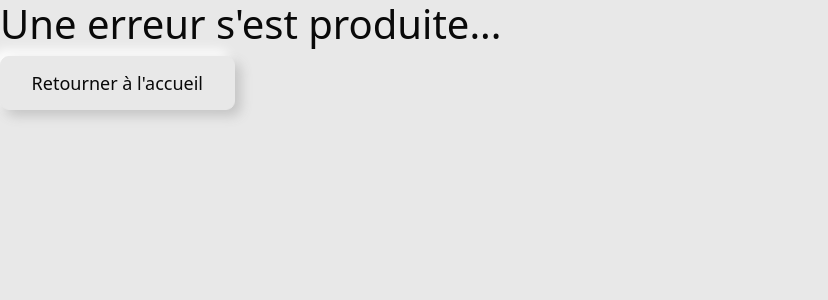
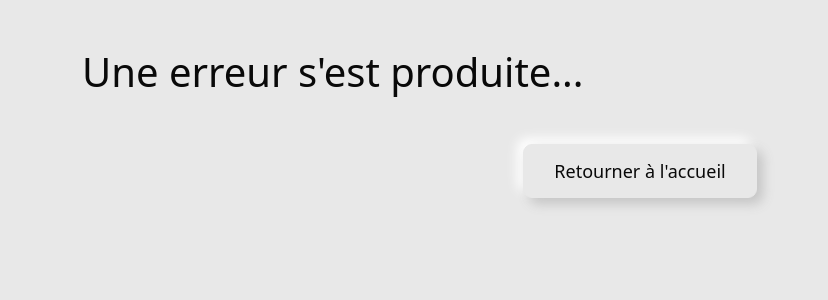
Before and after one commit to PalomaAlma/snow-tricks, a Symfony app: template templates/bundles/TwigBundle/Exception/error.html.twig in a window 1280 px wide. Shown: the top 300 px of the page, without its empty margins (0-828 px from the left). Run offline with Twig, Linux system fonts and the light colour scheme; the template is opened without the code that fills it, so the values that code supplies are empty; some libraries are stand-ins or nearby versions.

Commit message:
Errors template fix

```diff
--- a/templates/bundles/TwigBundle/Exception/error.html.twig
+++ b/templates/bundles/TwigBundle/Exception/error.html.twig
@@ -1,9 +1,11 @@
 {% extends 'base.html.twig' %}
 
 {% block body %}
+    <main class="container my-5">
     <h1>Une erreur s'est produite...</h1>
 
-    <p>
+    <p class="container my-5 text-center">
         <a class="btn" href="{{ path('index') }}">Retourner à l'accueil</a>
     </p>
+    </main>
 {% endblock %}
--- a/templates/bundles/TwigBundle/Exception/error500.html.twig
+++ b/templates/bundles/TwigBundle/Exception/error500.html.twig
@@ -1,9 +1,11 @@
 {% extends 'base.html.twig' %}
 
 {% block body %}
+    <main class="container my-5">
     <h1>Cette page est temporairement indisponible</h1>
 
-    <p>
+    <p class="container my-5 text-center">
         <a class="btn" href="{{ path('index') }}">Retourner à l'accueil</a>
     </p>
+    </main>
 {% endblock %}
```
